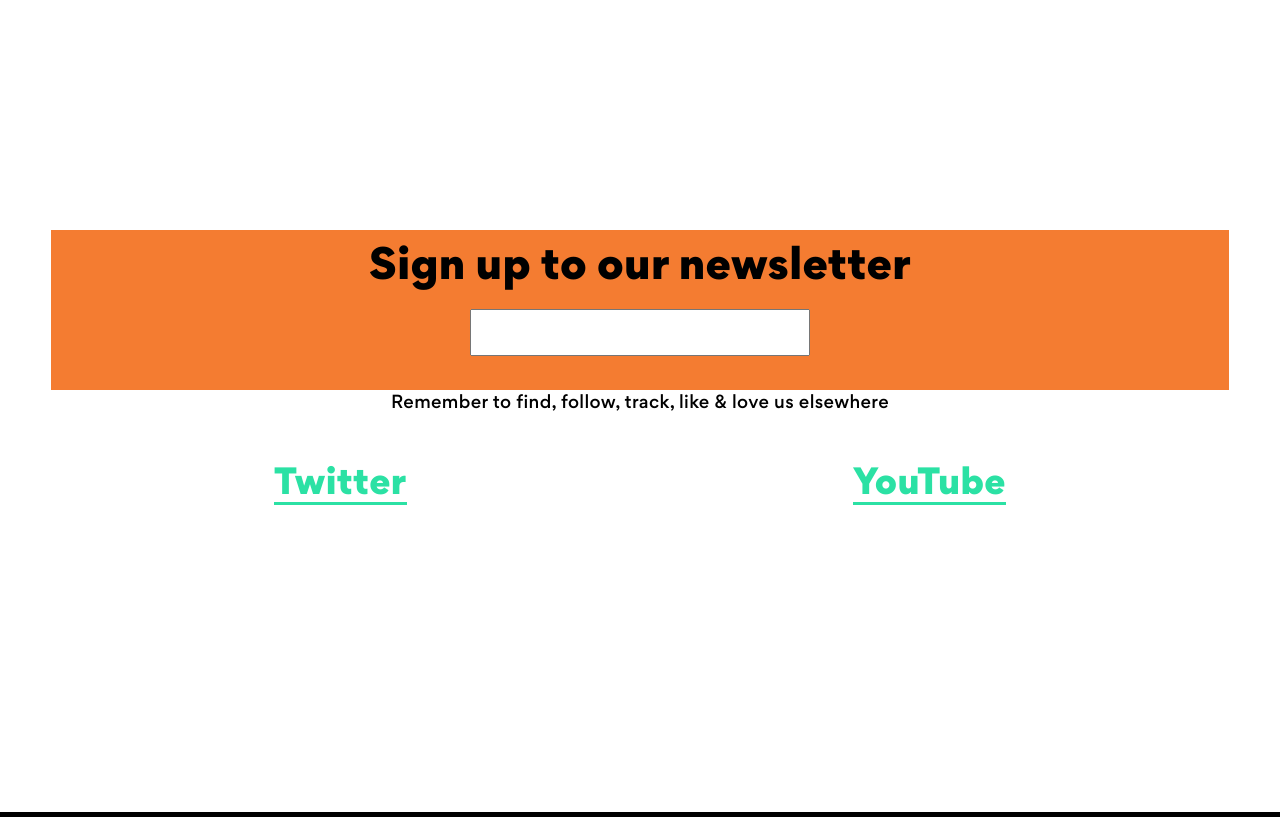
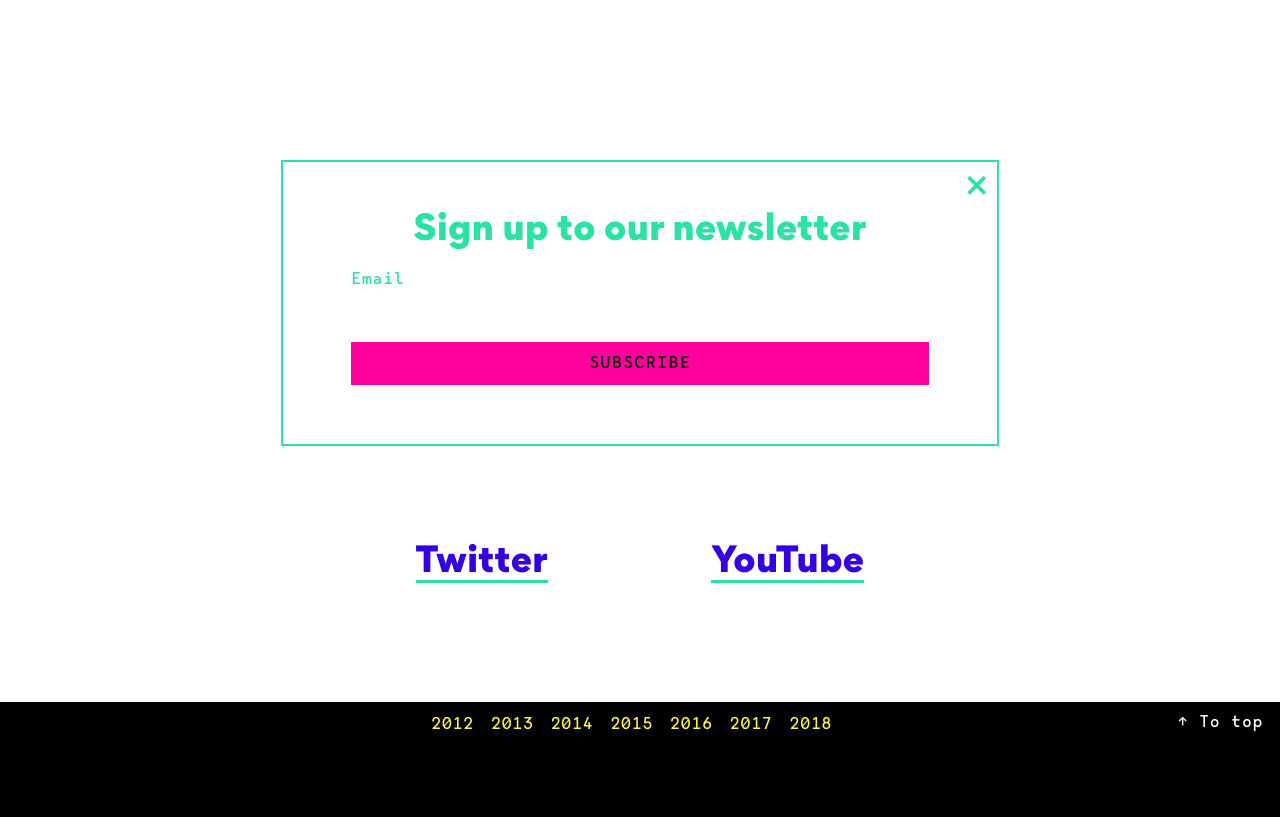
Before and after one commit to jakobsenfrukt/webrebels-2020, a Vue app: page /schedule in a window 1280 px wide. Shown: the part 1980-2797 px from the top of the page. After the commit the page ends 2721 px from the top, so only its background shows below. Built offline with nearby package versions, Linux system fonts and the light colour scheme; a small style sheet from the web is missing.

Commit message:
newsletter, speaker page accordion, overall design progress 💅

```diff
--- a/src/components/Footer.vue
+++ b/src/components/Footer.vue
@@ -2,7 +2,6 @@
   <footer class="site-footer">
     <Newsletter />
     <section class="some">
-      <p>Remember to find, follow, track, like &amp; love us elsewhere</p>
       <a href="https://twitter.com/web_rebels">Twitter</a>
       <a href="https://www.youtube.com/channel/UCM9cTs_C0PmTlHXTNrqTpnw">YouTube</a>
     </section>
@@ -40,12 +39,7 @@
 <style scoped lang="scss">
 @import '@/css/variables.scss';
 .site-footer {
-  padding: 6rem 3rem 12rem;
   position: relative;
-
-  @media (max-width: $media-s) {
-    padding:  3rem 1rem 1rem;
-  }
 
   p {
     max-width: none;
@@ -56,6 +50,8 @@
   display: flex;
   align-items: space-between;
   flex-wrap: wrap;
+  max-width: $width-plus;
+  margin: 0 auto 5rem;
 
   p {
     width: 100%;
@@ -70,22 +66,11 @@
   }
 }
 .footer-nav {
-  position: absolute;
-  bottom: 0;
-  right: 0;
-  left: 0;
-  z-index: 1000;
+  position: relative;
   font-family: $monospace;
-  padding: .25rem 1rem;
+  padding: .6rem 1rem .3rem;
   background: $color-black;
-  display: flex;
-  justify-content: space-between;
-
-  p {
-    margin: 0;
-    display: inline-block;
-    margin-right: 1rem;
-  }
+  width: 100%;
 
   a {
     display: inline-block;
@@ -101,6 +86,15 @@
   .to-top {
     color: $color-white;
     margin: 0;
+    position: absolute;
+    top: .5rem;
+    right: 1rem;
+    @media (max-width: $media-s) {
+      position: static;
+      display: block;
+      text-align: center;
+      margin: 1rem 0;
+    }
   }
 }
 @media screen and (prefers-color-scheme: light) {
--- a/src/components/Header.vue
+++ b/src/components/Header.vue
@@ -67,7 +67,7 @@
     right: 0;
     list-style: none;
     margin: 0;
-    padding: .3rem 1rem 0;
+    padding: .6rem 1rem .3rem;
     background: $color-black;
     transition: all .3s ease-in-out;
     text-align: center;
--- a/src/components/Newsletter.vue
+++ b/src/components/Newsletter.vue
@@ -1,15 +1,68 @@
 <template>
-  <div class="newsletter">
+  <div class="newsletter" :class="{ closed: closed }">
     <h2>Sign up to our newsletter</h2>
-    <input type="text" />
+    <!-- Begin Mailchimp Signup Form -->
+    <div id="mc_embed_signup">
+      <form action="https://webrebels.us3.list-manage.com/subscribe/post?u=f515e6756e5ffeffd7a28a60d&amp;id=7d5e649dbe" method="post" id="mc-embedded-subscribe-form" name="mc-embedded-subscribe-form" class="validate" target="_blank" novalidate>
+        <div id="mc_embed_signup_scroll">
+          <div class="mc-field-group">
+            <label for="mce-EMAIL">Email</label>
+            <input type="email" value="" name="EMAIL" class="required email" id="mce-EMAIL">
+          </div>
+          <div id="mce-responses" class="clear">
+            <div class="response" id="mce-error-response" style="display:none"></div>
+            <div class="response" id="mce-success-response" style="display:none"></div>
+          </div>
+          <!-- real people should not fill this in and expect good things - do not remove this or risk form bot signups-->
+          <div style="position: absolute; left: -5000px;" aria-hidden="true"><input type="text" name="b_f515e6756e5ffeffd7a28a60d_7d5e649dbe" tabindex="-1" value=""></div>
+          <input type="submit" value="Subscribe" name="subscribe" id="mc-embedded-subscribe" class="button">
+        </div>
+      </form>
+    </div>
+    <!--End mc_embed_signup-->
+    <div class="close" @click="closed = !closed">&times;</div>
   </div>
 </template>
+
+<script>
+export default {
+  data: function() {
+    return {
+      closed: false
+    }
+  }
+}
+</script>
 
 <style lang="scss" scoped>
 @import '@/css/variables.scss';
 .newsletter {
-  background: $color-orange;
-  padding: 1rem 1.8rem;
+  background: transparent;
+  box-shadow: 0 0 0 2px $color-main;
+  padding: 3rem 3rem;
+  width: $width-lead;
+  max-width: 100%;
+  margin: 2rem auto 4rem;
+  position: relative;
+  color: $color-main;
+
+  .close {
+    display: block;
+    position: absolute;
+    top: .5rem;
+    right: .5rem;
+    font-size: 2rem;
+    line-height: 1;
+    cursor: pointer;
+  }
+
+  &.closed {
+    visibility: hidden;
+  }
+
+  h2 {
+    font-size: 2rem;
+  }
 
   input {
     display: block;
@@ -19,6 +72,33 @@
     width: 20rem;
     margin: 1rem auto;
     padding: .5rem 1rem;
+    border: none;
   }
 }
+.mc-field-group {
+  width: $width-p;
+  max-width: 100%;
+  margin: 0 auto;
+
+  label {
+    font-family: $monospace;
+    margin: 0;
+  }
+  .email {
+    width: 100%;
+    margin: 0;
+    border: none;
+
+    &:hover, &:focus {
+      box-shadow: 0 0 0 2px $color-main;
+      outline: none;
+    }
+  }
+}
+#mc-embedded-subscribe {
+  font-family: $monospace;
+  width: $width-p;
+  max-width: 100%;
+  margin: .5rem auto;
+}
 </style>
--- a/src/components/graphics/Oslo.vue
+++ b/src/components/graphics/Oslo.vue
@@ -24,7 +24,6 @@
   bottom: 0;
   left: 0;
   right: 0;
-  opacity: .5;
 
   svg {
     width: 100%;
--- a/src/css/base.scss
+++ b/src/css/base.scss
@@ -159,10 +159,11 @@
   text-transform: uppercase;
   letter-spacing: 1px;
   padding: .6em 1em .36em;
+  border: none;
 
   &:hover {
     box-shadow: 0 0 10px $color-pink;
-    color: $color-black;
+    color: $color-white;
   }
 
   @media screen and (prefers-color-scheme: light) {
@@ -180,3 +181,9 @@
   align-items: center;
   justify-content: center;
 }
+
+@media screen and (prefers-color-scheme: light) {
+  a {
+    color: $color-blue;
+  }
+}
--- a/src/css/variables.scss
+++ b/src/css/variables.scss
@@ -24,6 +24,7 @@
 $color-link: $color-main;
 $color-hover: $color-main;
 
+$width-s: 24rem;
 $width-p: 34rem;
 $width-plus: 36rem;
 $width-lead: 42rem;
--- a/src/views/schedule/All.vue
+++ b/src/views/schedule/All.vue
@@ -280,4 +280,14 @@
     }
   }
 }
+@media screen and (prefers-color-scheme: light) {
+  .schedule .event.pause {
+    border-top: 2px solid $color-orange;
+    border-bottom: 2px solid $color-orange;
+    padding: .5rem 0;
+    .event-title {
+      color: $color-orange;
+    }
+  }
+}
 </style>
--- a/src/views/speakers/All.vue
+++ b/src/views/speakers/All.vue
@@ -16,13 +16,22 @@
           <h3 class="speaker-name">{{ speaker.name }}</h3>
           <p class="speaker-title">{{ speaker.title }}</p>
           <p class="speaker-bio">{{ speaker.bio }}</p>
+          <p class="speaker-some">
+            <span class="some-item">Twitter: <a href="#">@juanpablo</a></span>
+            <span class="some-item">Github: <a href="#">@juanpablo</a></span>
+            <span class="some-item">Website: <a href="#">juanpabloboi.com</a></span>
+          </p>
         </div>
-        <div class="read-more">
+        <div class="read-more" :class="{ open: open }" @click="open = !open">
           <div class="header">
             <span class="suptitle">Juan Pablo will talk about</span>
             <h3 class="talk-title">DevTools for the Progressive Web</h3>
           </div>
           <div class="content">
+            <p>Usually, after wrapping up the conference, we secure our venue for the following year straight away. This time however, we ran into an unexpected challenge: none of the dates available worked for us.</p>
+            <p>We went looking for alternatives but ultimately, nothing fit what we were looking for. When you run a conference, you always work within certain constraints, and this time, we couldn’t make it work.</p>
+            <p>As a consequence, there will be no Web Rebels in 2019. You may have guessed this already.</p>
+            <p>The good news is that we have the dates and the venue we want for 2020.</p>
           </div>
         </div>
       </div>
@@ -40,7 +49,8 @@
   },
   data: function() {
     return {
-      speakers
+      speakers,
+      open: false
     }
   }
 }
@@ -93,6 +103,16 @@
     font-family: $monospace;
   }
 
+  &-some {
+    font-family: $monospace;
+    font-size: $font-s;
+
+    .some-item {
+      display: inline-block;
+      margin-right: 1rem;
+    }
+  }
+
   .schedule-time {
     text-transform: uppercase;
     font-family: $monospace;
@@ -110,15 +130,44 @@
   .read-more {
     width: 100%;
     color: $color-white;
-    border-bottom: 2px solid $color-pink;
     padding-top: 2rem;
     order: 3 !important;
+
+    .content {
+      display: none;
+    }
+    &.open {
+      .content {
+       display: block;
+      }
+
+      .talk-title {
+        &:after {
+          content: "×";
+        }
+      }
+    }
   }
   .header {
     transition: all .2s ease-in-out;
+    margin-bottom: 1.5rem;
+    cursor: pointer;
+    &:after {
+      content: " ";
+      display: block;
+      width: 100%;
+      height: 2px;
+      background: $color-pink;
+    }
     &:hover {
-      cursor: pointer;
-      color: $color-main;
+      color: $color-pink;
+      text-shadow: 0 0 5px $color-pink;
+      &:after {
+        box-shadow: 0 0 10px $color-pink;
+      }
+      .talk-title {
+        color: $color-white;
+      }
     }
   }
   .suptitle {
@@ -131,11 +180,11 @@
   .talk-title {
     text-align: left;
     font-size: 1.8rem;
+    color: $color-white;
 
     &:after {
       content: "↓";
       font-family: $monospace;
-      display: inline-block;
       float: right;
     }
   }
@@ -179,7 +228,8 @@
     text-align: center;
     .speaker-image {
       width: 60%;
-      margin: 0 auto;
+      margin: 0 auto -1.5rem;
+      padding: 0;
     }
     .speaker-text {
       width: 100%;
@@ -189,10 +239,24 @@
       margin-left: auto;
       margin-right: auto;
     }
+    .speaker-name {
+      font-size: 2rem;
+    }
+    .talk-title {
+      font-size: 1.5rem;
+      text-align: center;
+      &:after {
+        display: block;
+        float: none;
+        margin-top: .5rem;
+      }
+    }
     p {
       text-align: left;
-      width: 80%;
       margin: 0 auto 1.5rem;
+    }
+    .read-more .content p {
+      width: 90%;
     }
   }
 }
```
